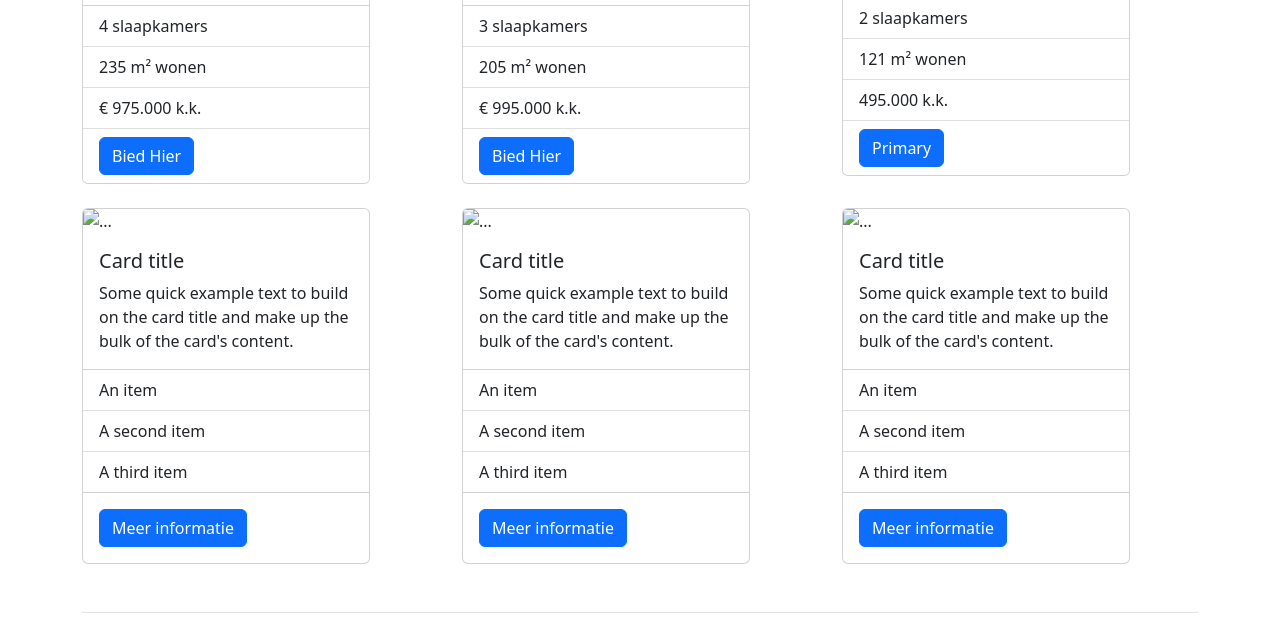
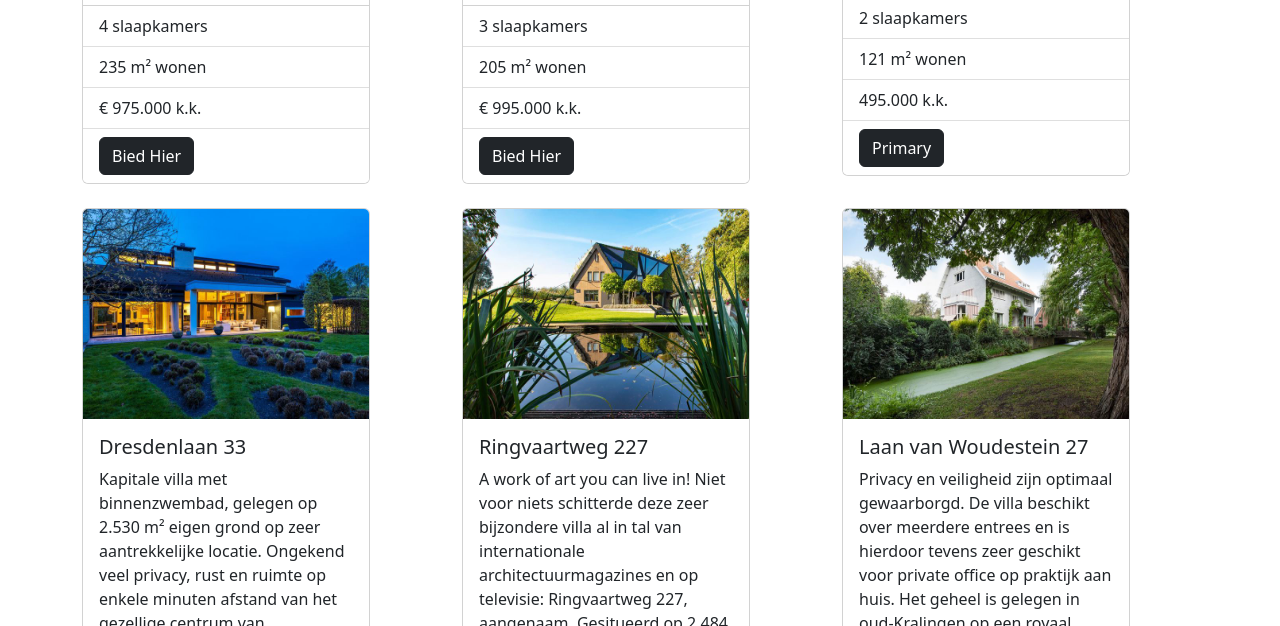
Before and after one commit to LiamvanVliet/huizetekoop, a plain HTML site: page index.html in a window 1280 px wide. Shown: the part 590-1216 px from the top of the page. Drawn offline with nearby package versions, Linux system fonts and the light colour scheme.

Commit message:
Hello There!

```diff
--- a/index.html
+++ b/index.html
@@ -43,7 +43,7 @@
                     <li class="list-group-item">4 slaapkamers</li>
                     <li class="list-group-item">235 m² wonen</li>
                     <li class="list-group-item">€ 975.000 k.k.</li>
-                    <li class="list-group-item"><a href="./huizen/blik14.html"><button type="button" class="btn btn-primary">Bied Hier</button></a></li>
+                    <li class="list-group-item"><a href="./huizen/blik14.html"><button type="button" class="btn btn-dark">Bied Hier</button></a></li>
                 </ul>
 
 
@@ -58,7 +58,7 @@
                     <li class="list-group-item">3 slaapkamers</li>
                     <li class="list-group-item">205 m² wonen</li>
                     <li class="list-group-item">€ 995.000 k.k.</li>
-                    <li class="list-group-item"><a href="./huizen/blik64.html"><button type="button" class="btn btn-primary">Bied Hier</button></a></li>
+                    <li class="list-group-item"><a href="./huizen/blik64.html"><button type="button" class="btn btn-dark">Bied Hier</button></a></li>
                 </ul>
 
 
@@ -75,7 +75,7 @@
                     <li class="list-group-item">2 slaapkamers</li>
                     <li class="list-group-item">121 m² wonen</li>
                     <li class="list-group-item">495.000 k.k.</li>
-                    <li class="list-group-item"><a href=""><button type="button" class="btn btn-primary">Primary</button></a></li>
+                    <li class="list-group-item"><a href=""><button type="button" class="btn btn-dark">Primary</button></a></li>
                 </ul>
 
 
@@ -85,19 +85,23 @@
             <div class="container">
             </div>
             <div class="col"><div class="card" style="width: 18rem;">
-                <img src="..." class="card-img-top" alt="...">
+                <img src="./media/Dresdenlaan33.jpeg" class="card-img-top style_prevu_kit" alt="Dresdenlaan">
                 <div class="card-body">
-                    <h5 class="card-title">Card title</h5>
-                    <p class="card-text">Some quick example text to build on the card title and make up the bulk of the card's content.</p>
+                    <h5 class="card-title">Dresdenlaan 33</h5>
+                    <p class="card-text">Kapitale villa met binnenzwembad, gelegen op 2.530 m² eigen grond op zeer aantrekkelijke locatie.
+
+                        Ongekend veel privacy, rust en ruimte op enkele minuten afstand van het gezellige centrum van Hillegersberg.
+
+                        Ruim en riant met vloeroppervlak van in totaal zo’n 865 m² bvo (onderverdeeld in ca. 716 m² woonoppervlak en ca. 150 m² overige inpandige ruimte).</p> <br><br><br><br>
                 </div>
                 <ul class="list-group list-group-flush">
-                    <li class="list-group-item">An item</li>
-                    <li class="list-group-item">A second item</li>
-                    <li class="list-group-item">A third item</li>
+                    <li class="list-group-item">5 slaapkamers</li>
+                    <li class="list-group-item">716 m² wonen</li>
+                    <li class="list-group-item">3.750.000 k.k.</li>
                 </ul>
                 <div class="card-body">
                     <!-- Button trigger modal -->
-                    <button type="button" class="btn btn-primary" data-bs-toggle="modal" data-bs-target="#exampleModal">
+                    <button type="button" class="btn btn-dark" data-bs-toggle="modal" data-bs-target="#exampleModal">
                         Meer informatie
                     </button>
 
@@ -117,7 +121,7 @@
                                 </div>
                                 <div class="modal-footer">
                                     <button type="button" class="btn btn-secondary" data-bs-dismiss="modal">Close</button>
-                                    <button type="button" class="btn btn-primary">Save changes</button>
+                                    <button type="button" class="btn btn-dark">Save changes</button>
                                 </div>
                             </div>
                         </div>
@@ -127,19 +131,23 @@
                 <br>
             </div>
             <div class="col"><div class="card" style="width: 18rem;">
-                <img src="..." class="card-img-top" alt="...">
+                <img src="./media/Ringvaartweg227.jpeg" class="card-img-top style_prevu_kit" alt="Ringvaartweg">
                 <div class="card-body">
-                    <h5 class="card-title">Card title</h5>
-                    <p class="card-text">Some quick example text to build on the card title and make up the bulk of the card's content.</p>
+                    <h5 class="card-title">Ringvaartweg 227</h5>
+                    <p class="card-text">A work of art you can live in! Niet voor niets schitterde deze zeer bijzondere villa al in tal van internationale architectuurmagazines en op televisie: Ringvaartweg 227, aangenaam.
+
+                        Gesitueerd op 2.484 m² eigen grond, direct aan de Ringvaart en na 2006 getransformeerd en uitgebreid tot de XXL villa die het nu is compleet meteen bio-ecologisch dak. En de toplocatie aan 'the golden mile' behoeft geen nadere introductie...
+
+                        Serieuze gegadigden nodigen wij van harte uit voor een vrijblijvende bezichtiging.</p>
                 </div>
                 <ul class="list-group list-group-flush">
-                    <li class="list-group-item">An item</li>
-                    <li class="list-group-item">A second item</li>
-                    <li class="list-group-item">A third item</li>
+                    <li class="list-group-item">6 slaapkamers</li>
+                    <li class="list-group-item">450 m² wonen</li>
+                    <li class="list-group-item">2.900.000 k.k.</li>
                 </ul>
                 <div class="card-body">
                     <!-- Button trigger modal -->
-                    <button type="button" class="btn btn-primary" data-bs-toggle="modal" data-bs-target="#exampleModal">
+                    <button type="button" class="btn btn-dark" data-bs-toggle="modal" data-bs-target="#exampleModal">
                         Meer informatie
                     </button>
 
@@ -159,7 +167,7 @@
                                 </div>
                                 <div class="modal-footer">
                                     <button type="button" class="btn btn-secondary" data-bs-dismiss="modal">Close</button>
-                                    <button type="button" class="btn btn-primary">Save changes</button>
+                                    <button type="button" class="btn btn-dark">Save changes</button>
                                 </div>
                             </div>
                         </div>
@@ -169,19 +177,21 @@
                 <br>
             </div>
             <div class="col"><div class="card" style="width: 18rem;">
-                <img src="..." class="card-img-top" alt="...">
+                <img src="./media/LaanvanWoudestein27.jpeg" class="card-img-top style_prevu_kit" alt="LaanopWoudestein">
                 <div class="card-body">
-                    <h5 class="card-title">Card title</h5>
-                    <p class="card-text">Some quick example text to build on the card title and make up the bulk of the card's content.</p>
+                    <h5 class="card-title">Laan van Woudestein 27</h5>
+                    <p class="card-text">Privacy en veiligheid zijn optimaal gewaarborgd. De villa beschikt over meerdere entrees en is hierdoor tevens zeer geschikt voor private office op praktijk aan huis.
+                        Het geheel is gelegen in oud-Kralingen op een royaal perceel van maar liefst 1.330 m² eigen grond nabij Trompenburg, het Arboretum, de Erasmus Universiteit, Golfclub Kralingen, Hockeyclub Victoria, de Rotterdamsche Manège, het Kralingse bos en de Kralingse plas. Ook winkels, scholen, openbaar vervoer en uitvalswegen bevinden zich in de directe omgeving.
+                    </p>
                 </div>
                 <ul class="list-group list-group-flush">
-                    <li class="list-group-item">An item</li>
-                    <li class="list-group-item">A second item</li>
-                    <li class="list-group-item">A third item</li>
+                    <li class="list-group-item">9 slaapkamers</li>
+                    <li class="list-group-item">834 m² wonen</li>
+                    <li class="list-group-item">2.750.000 k.k.</li>
                 </ul>
                 <div class="card-body">
                     <!-- Button trigger modal -->
-                    <button type="button" class="btn btn-primary" data-bs-toggle="modal" data-bs-target="#exampleModal">
+                    <button type="button" class="btn btn-dark" data-bs-toggle="modal" data-bs-target="#exampleModal">
                         Meer informatie
                     </button>
 
@@ -201,7 +211,7 @@
                                 </div>
                                 <div class="modal-footer">
                                     <button type="button" class="btn btn-secondary" data-bs-dismiss="modal">Close</button>
-                                    <button type="button" class="btn btn-primary">Save changes</button>
+                                    <button type="button" class="btn btn-dark">Save changes</button>
                                 </div>
                             </div>
                         </div>
```
Also changed, not shown: media/Dresdenlaan33.jpeg (added), media/LaanvanWoudestein27.jpeg (added), media/Ringvaartweg227.jpeg (added).
